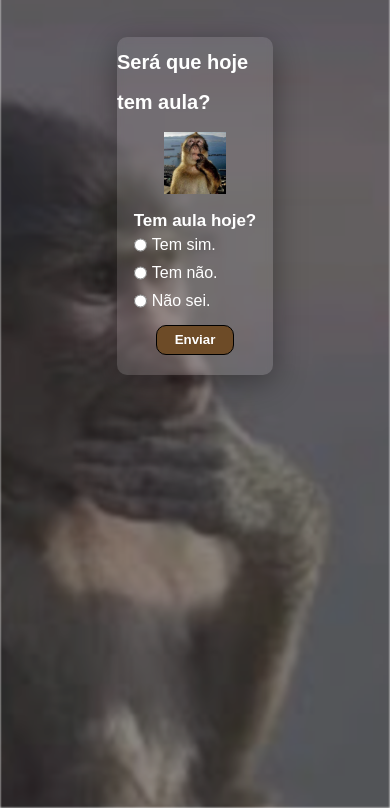
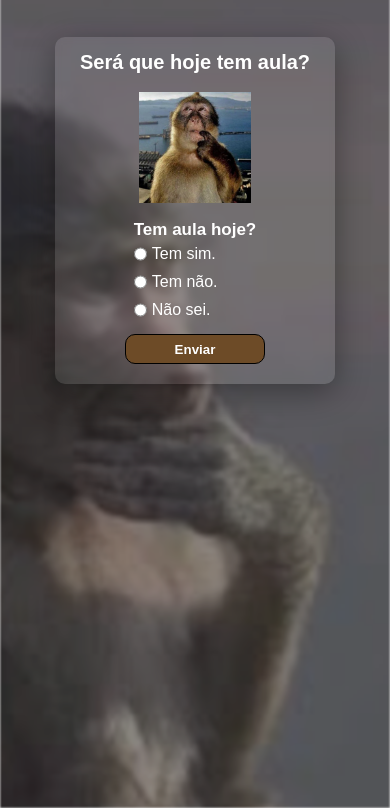
Before and after one commit to Pedro-OSouza/tem-aula-hoje-, a plain HTML site: page index.html in a window 390 px wide. Shown: the part 36-844 px from the top of the page. Drawn offline with Linux system fonts and the light colour scheme.

Commit message:
modified: responsivity to mobile added and favicon added

```diff
--- a/index.html
+++ b/index.html
@@ -5,6 +5,7 @@
     <meta name="viewport" content="width=device-width, initial-scale=1.0">
     <title>Tem aula hoje?</title>
     <link rel="stylesheet" href="./style/style.css">
+    <link rel="shortcut icon" href="./assets/questao.png" type="image/x-icon">
 </head>
 <body>
     <div class="bg">
--- a/style/style.css
+++ b/style/style.css
@@ -78,6 +78,10 @@ form {
     backdrop-filter: blur(3px);
     -webkit-backdrop-filter: blur(3px);
     box-shadow: 0 8px 32px 0 rgba(0, 0, 0, 0.37);
+
+    @media (max-width: 800px) {
+        max-width: 90%;
+    }
 }
 
 h2 {
```
Also changed, not shown: assets/questao.png (added).
